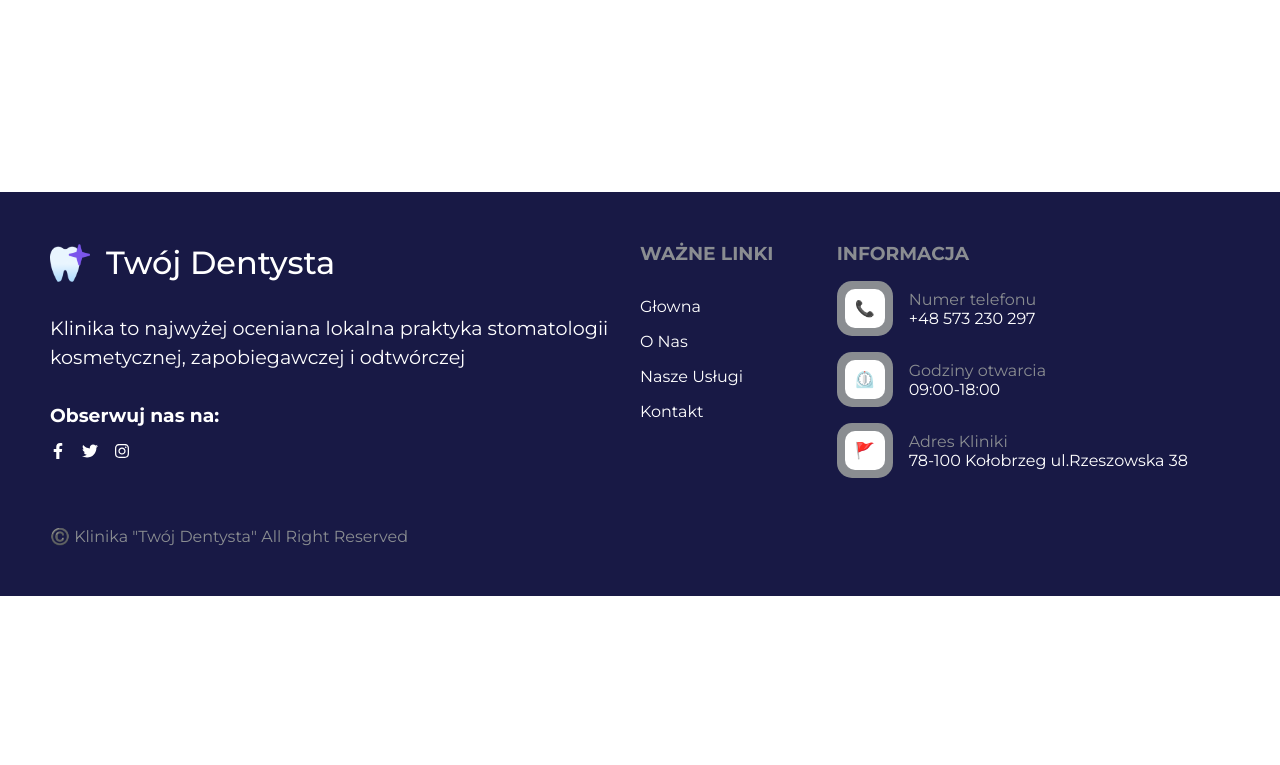
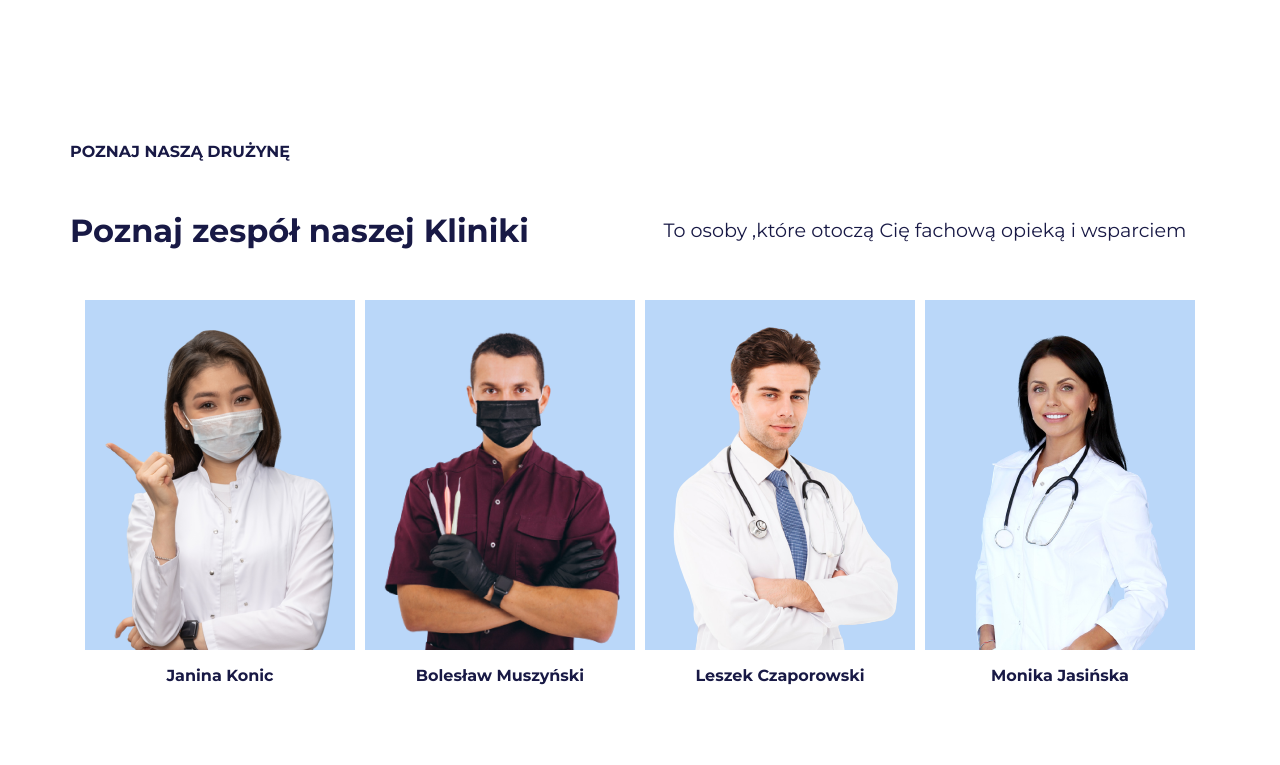
Before and after one commit to ajarek/react-109-vite-dentalist-Router-v6.15, a React (Vite) app: page /o-nas in a window 1280 px wide. Shown: the part 1075-1840 px from the top of the page. Before the commit the page ends 1671 px from the top, so only its background shows below. Built offline with nearby package versions, Linux system fonts and the light colour scheme.

Commit message:
added section Team

```diff
--- /dev/null
+++ b/src/components/UserTeam/UserTeam.css
@@ -0,0 +1,14 @@
+.user-team{
+
+
+}
+.img-user-team-icon{
+  display: flex;
+  align-items: center;
+  justify-content: center;
+  background-color: var(--blue-light);
+}
+.title-user-team{
+  text-align: center;
+  margin: 16px 0px;
+}
--- /dev/null
+++ b/src/components/UserTeam/UserTeam.jsx
@@ -0,0 +1,19 @@
+import './UserTeam.css'
+
+const UserTeam = ({foto,title}) => {
+  return (
+    <div className='user-team'>
+      <div className='img-user-team-icon'>
+        <img
+          src={foto}
+          alt='foto'
+        />
+      </div>
+      <div className='info-user-team-wrapper'>
+        <h4 className='title-user-team'>{title}</h4>
+      </div>
+    </div>
+  )
+}
+
+export default UserTeam
--- a/src/pages/AboutUs/AboutUs.jsx
+++ b/src/pages/AboutUs/AboutUs.jsx
@@ -1,5 +1,6 @@
 import AboutLogo from '../../sections/AboutLogo/AboutLogo'
 import Priority from '../../sections/Priority/Priority'
+import Team from '../../sections/Team/Team'
 import './AboutUs.css'
 
 const AboutUs = () => {
@@ -7,6 +8,7 @@ const AboutUs = () => {
     <div className='about-us'>
       <AboutLogo/>
       <Priority/>
+      <Team/>
     </div>
   )
 }
--- /dev/null
+++ b/src/sections/Team/Team.css
@@ -0,0 +1,26 @@
+.team{
+  width: 100%;
+  padding: 40px;
+}
+.team .info-wrapper{
+  display: grid;
+  grid-template-columns: repeat(auto-fit, minmax(320px, 50%));
+  padding:50px 0px ;
+}
+.team .title h2{
+  font-size: 2rem;
+}
+.team .text{
+  display: flex;
+  align-items: center;
+  justify-content: center;
+  font-size: 1.2rem;
+  line-height: 1.5;
+}
+.team .team-wrapper{
+  width: 100%;
+  display: grid;
+  grid-template-columns: repeat(auto-fit, minmax(270px, 20%));
+  gap: 10px;
+  justify-content: center;
+}
--- /dev/null
+++ b/src/sections/Team/Team.jsx
@@ -0,0 +1,25 @@
+import './Team.css'
+import UserTeam from './../../components/UserTeam/UserTeam';
+
+const Team = () => {
+  return (
+    <div className='team'>
+      <h4>POZNAJ NASZĄ DRUŻYNĘ</h4>
+      <div className="info-wrapper">
+        <div className="title">
+          <h2>Poznaj zespół naszej Kliniki</h2>
+          </div>
+          <div className='text'>To osoby ,które otoczą Cię fachową opieką i wsparciem </div>
+
+      </div>
+      <div className="team-wrapper">
+        <UserTeam foto={'images/about-user1.png'} title={'Janina Konic'}/>
+        <UserTeam foto={'images/about-user2.png'} title={'Bolesław Muszyński'}/>
+        <UserTeam foto={'images/about-user3.png'} title={'Leszek Czaporowski'}/>
+        <UserTeam foto={'images/about-user4.png'} title={'Monika Jasińska'}/>
+      </div>
+      </div>
+  )
+}
+
+export default Team
```
